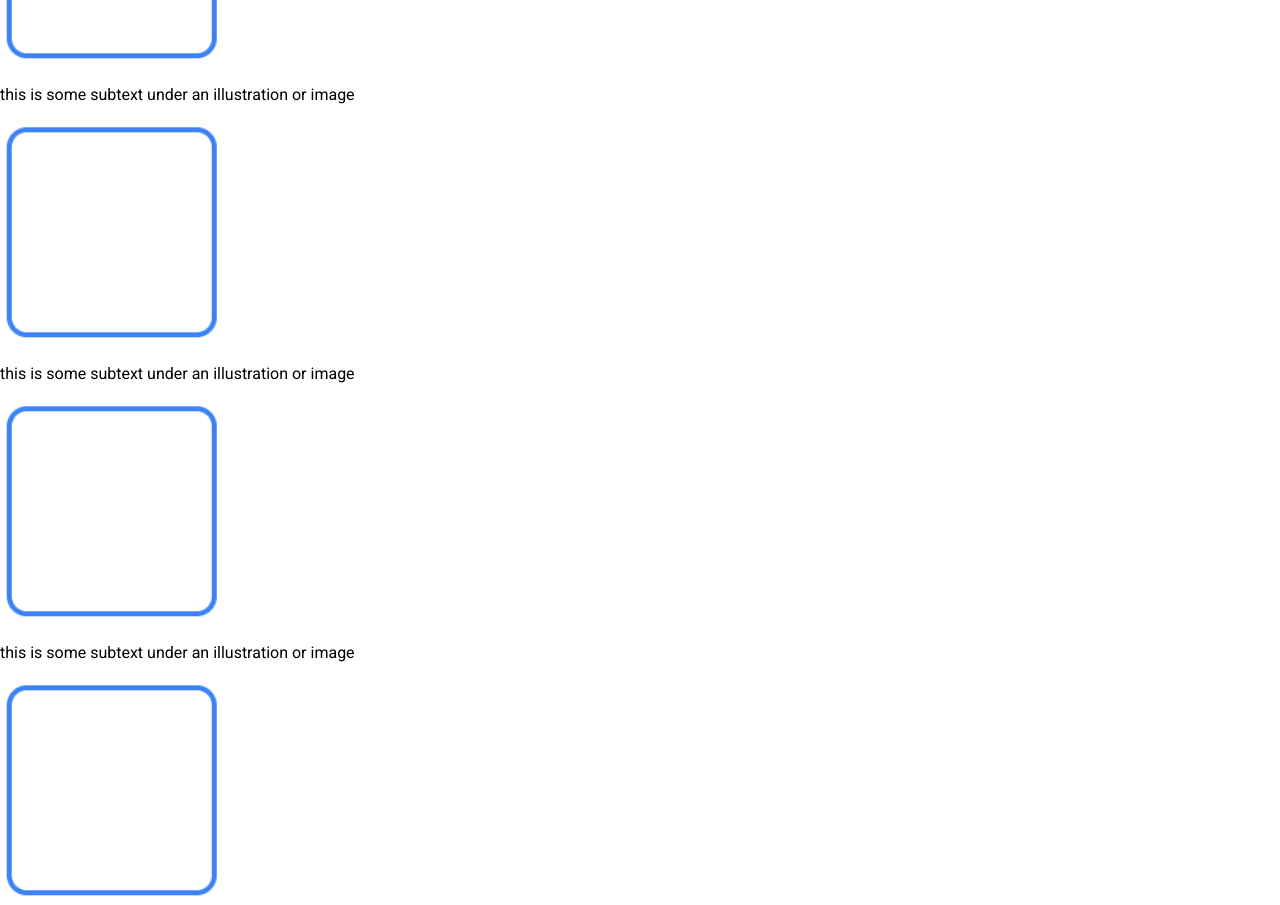
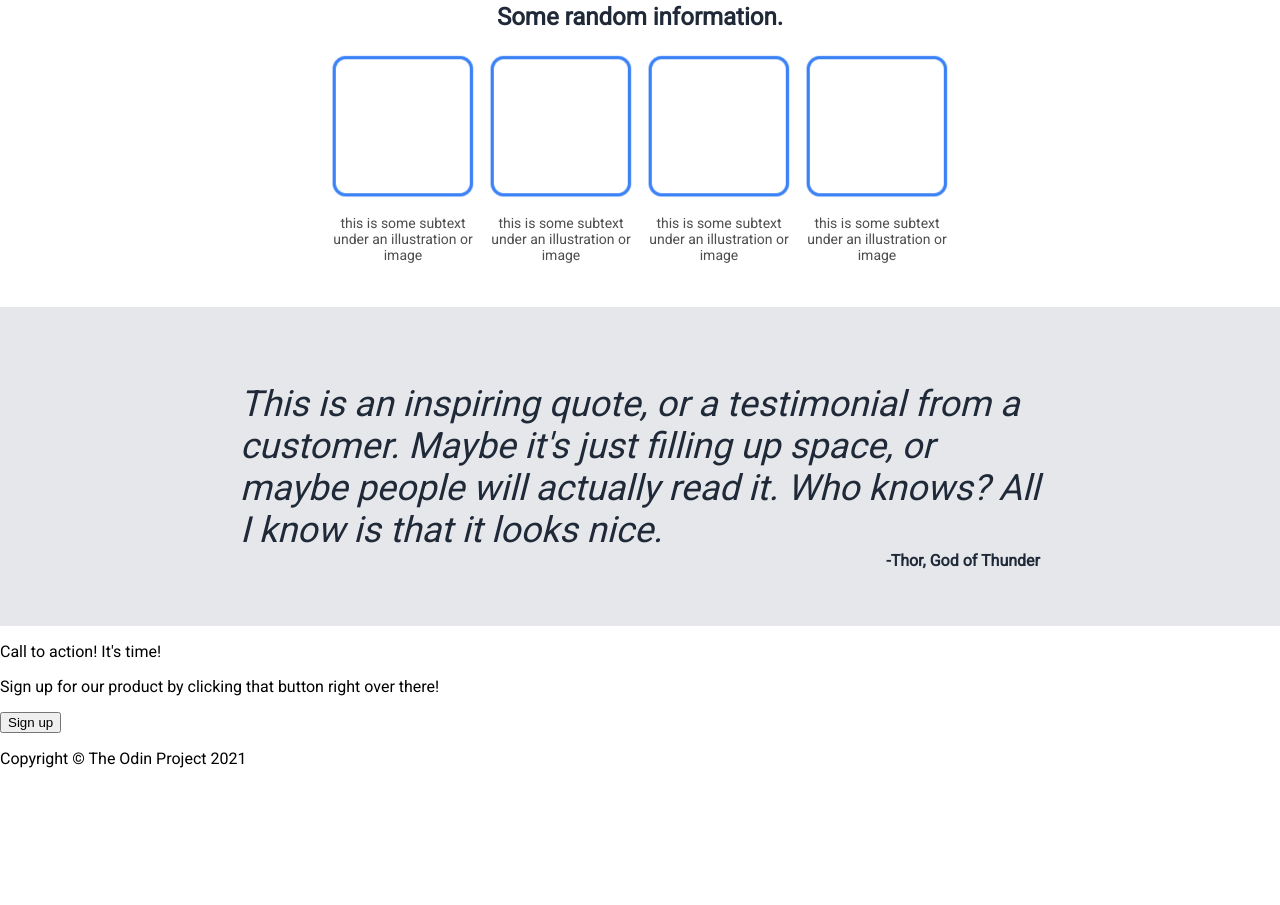
Before and after one commit to SamWeedon/landing-page, a plain HTML site: page index.html in a window 1280 px wide. Shown: the part 560-1465 px from the top of the page. After the commit the page ends 1344 px from the top, so only its background shows below. Drawn offline with Linux system fonts and the light colour scheme.

Commit message:
Modify/add CSS and finish tentative HTML

```diff
--- a/index.html
+++ b/index.html
@@ -32,6 +32,7 @@
     <div class="info">
         <div class="info-content">
             <h2>Some random information.</h2>
+            <div class="boxes">
                 <div class="box">
                     <img src="img/box.png">
                     <p>this is some subtext under an illustration or image</p>
@@ -50,5 +51,25 @@
                 </div>
             </div>
         </div>
+    </div>
+    <div class="quote">
+        <div class="quote-content">
+            <p class="testimonial">This is an inspiring quote, or a testimonial from a customer. Maybe it's just filling up space, or maybe people will actually read it. Who knows? All I know is that it looks nice.
+            </p>
+            <p class="attribution">-Thor, God of Thunder</p>
+        </div>
+    </div>
+    <div class="cta">
+        <div class="cta-content">
+            <div class="cta-text">
+                <p>Call to action! It's time!</p>
+                <p>Sign up for our product by clicking that button right over there!</p>
+             </div>
+             <button>Sign up</button>
+        </div>
+    </div>
+    <footer>
+        <p>Copyright &copy The Odin Project 2021</p>
+    </footer>
 </body>
 </html>
--- a/style.css
+++ b/style.css
@@ -35,27 +35,96 @@ a {
 .hero {
     display: flex;
     align-items: center;
-    justify-content: center;
+    justify-content: space-around;
     background-color: #1F2937;
+    padding: 100px 20px;
 }
 
 .hero-content {
     display: flex;
     align-items: center;
-    justify-content: center;
+    justify-content: space-around;
+    flex-wrap: wrap;
+    gap: 16px;
+
 }
 
 .left {
-
+    max-width: 400px;
 }
 
 h1 {
     font-size: 48px;
     font-weight: 900;
     color: #F9FAF8;
+    margin: 0;
+    padding: 0;
 }
 
 .hero-sub {
     font-size: 18px;
     color: #E5E7EB;
 }
+
+.info-content {
+    display: flex;
+    flex-wrap: wrap;
+    flex-direction: column;
+    align-items: center;
+    padding: 30px 10px;
+}
+.info-content h2 {
+    color: #1F2937;
+    margin-top: 0;
+}
+
+.boxes {
+    display: flex;
+    justify-content: center;
+    gap: 8px;
+}
+
+.box {
+    display: flex;
+    flex-direction: column;
+    align-items: center;
+    flex-basis: 150px;
+}
+
+.box img {
+    width: 150px;
+}
+
+.box p {
+    font-size: 14px;
+    color: rgb(78, 78, 80);
+    font-weight: 100;
+    text-align: center;
+}
+
+.quote {
+    display: flex;
+    justify-content: center;
+    background-color: #E5E7Eb;
+    padding: 40px 10px;
+}
+
+.quote-content {
+    max-width: 800px;
+}
+
+.testimonial {
+    font-size: 36px;
+    font-style: italic;
+    font-weight: 100;
+    color: #1F2937;
+    margin-bottom: 0;
+}
+
+.attribution {
+    display: flex;
+    justify-content: flex-end;
+    color: #1F2937;
+    font-weight: bold;
+    margin-top: 0;
+}
```
Lines whose indentation alone changed are shown as unchanged.
